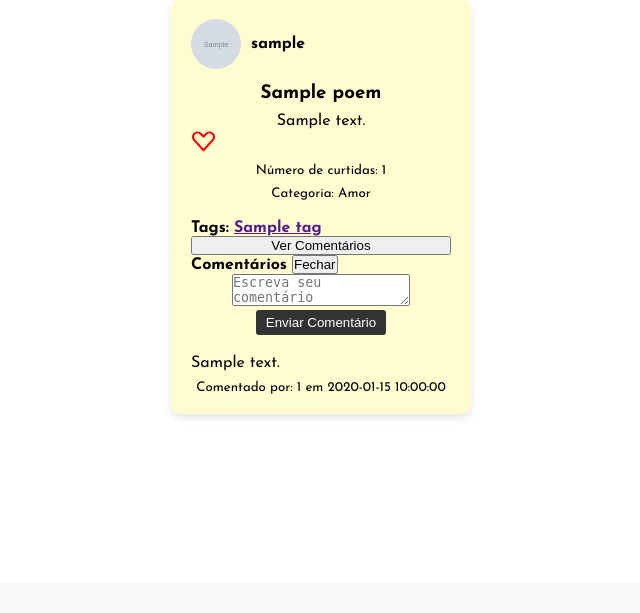
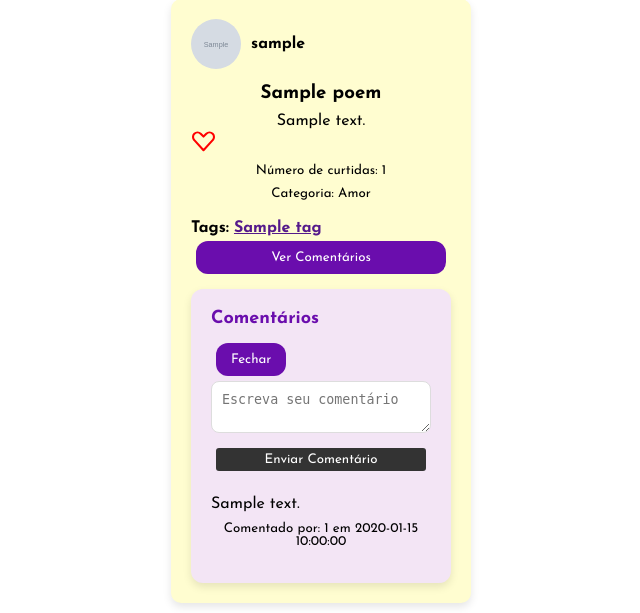
Before and after one commit to delacerdaq/Letrarium, a PHP site: page /Letrarium/view/user_dashboard.php in a window 1280 px wide. Shown: the part 217-830 px from the top of the page, without its empty margins (319-959 px from the left). Before the commit the page ends 632 px from the top, so only its background shows below. Run offline with PHP 8.4, Linux system fonts and the light colour scheme; the visitor is signed in with stand-in values (Sample User, id 1); data comes from the database, SQL or seed files in the repository; tables that the repository leaves empty hold one stand-in row (values such as "Sample post"); grey boxes marked "Sample" are stand-in pictures; some libraries are stand-ins or nearby versions.

Commit message:
styling password recovery form and comments section

```diff
--- a/css/user_dashboard.css
+++ b/css/user_dashboard.css
@@ -208,18 +208,112 @@
     height: 25px;
     cursor: pointer;
 }
-
 .heart-icon svg {
     stroke: grey;  /* Cor inicial do coração (não curtido) */
     fill: none;
     transition: stroke 0.3s ease, fill 0.3s ease;  /* Suave transição ao mudar de cor */
 }
-
 .heart-icon.liked svg {
     stroke: red;   /* Cor do contorno do coração quando curtido */
     fill: red;     /* Preenchimento do coração */
 }
-
 .feather-heart.liked {
     stroke: red;
 }
+
+/* comentários postados | get */
+.comment {
+    display: flex;
+    flex-direction: column;
+    margin-bottom: 15px;
+}
+.comment-header {
+    display: flex;
+    align-items: center;
+    margin-bottom: 5px;
+}
+.profile-picture {
+    width: 40px;
+    height: 40px;
+    object-fit: cover;
+    border-radius: 50%;
+    margin-right: 10px;
+}
+.placeholder {
+    width: 40px;
+    height: 40px;
+    display: flex;
+    align-items: center;
+    justify-content: center;
+    background-color: #ddd;
+    border-radius: 50%;
+    margin-right: 10px;
+}
+.user-name {
+    font-weight: bold;
+    margin: 0;
+}
+.comment-content {
+    margin: 5px 0;
+}
+.comment-date {
+    font-size: 0.85em;
+    color: #888;
+}
+
+/* Estilo para o botão de "Ver Comentários" e "Fechar" */
+button {
+    padding: 10px 15px;
+    border-radius: 12px;
+    margin: 5px;
+    cursor: pointer;
+    font-family: "Josefin Sans", sans-serif;
+}
+/* Botão "Ver Comentários" e "Fechar" com fundo roxo e texto branco */
+button:not(.send-comment-btn) {
+    background-color: #6a0dad;
+    color: #ffffff;
+    border: none;
+}
+/* Botão "Enviar Comentário" com fundo branco e texto roxo */
+button.send-comment-btn {
+    background-color: #ffffff;
+    color: #6a0dad;
+    border: 1px solid #6a0dad;
+}
+/* Pop-up de Comentários com fundo roxo claro e bordas arredondadas */
+.comments-popup {
+    background-color: #f3e5f5;
+    border-radius: 12px;
+    padding: 20px;
+    margin-top: 10px;
+    width: 100%;
+    max-width: 400px;
+    box-shadow: 0px 4px 8px rgba(0, 0, 0, 0.1);
+}
+/* Estilo para o cabeçalho do pop-up */
+.popup-header {
+    display: flex;
+    flex-direction: column;
+    align-items: flex-start;
+    gap: 10px;
+}
+/* Estilo para o texto "Comentários" */
+.popup-header strong {
+    font-size: 18px;
+    color: #6a0dad;
+}
+/* Espaçamento e estilo do formulário */
+.popup-content form {
+    display: flex;
+    flex-direction: column;
+    gap: 10px;
+}
+/* Estilo para a área de texto */
+textarea[name="comment_text"] {
+    width: 100%;
+    padding: 10px;
+    border-radius: 8px;
+    border: 1px solid #ddd;
+    resize: vertical;
+}
```
Also changed, not shown: css/reset_password.css (added, +85 -0 lines).
